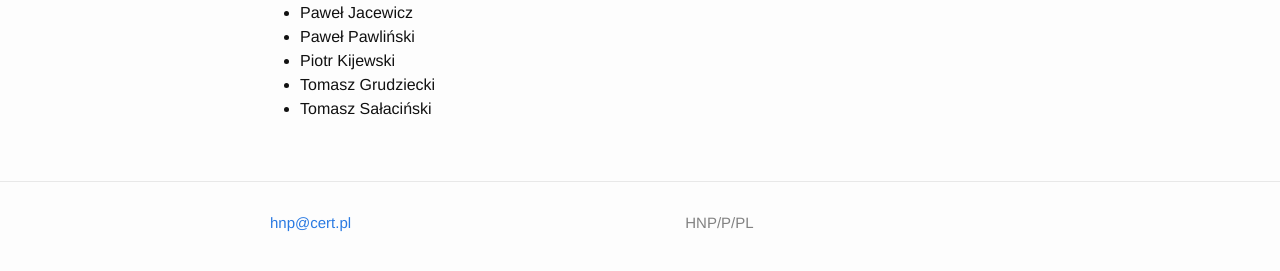
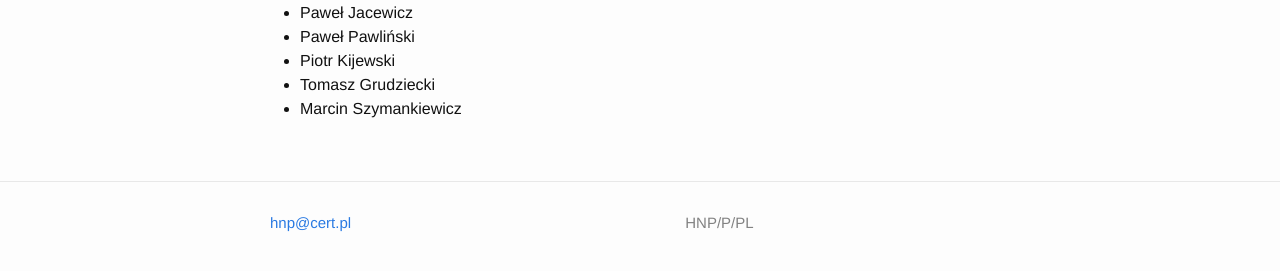
Before and after one commit to HNP-PL/HNP-PL.github.io, a Jekyll site: the page built from members.md, in a window 1280 px wide. Shown: the part 283-554 px from the top of the page. Built offline with Jekyll 4.4.1, drawn with Linux system fonts in a browser that asks for light colours.

Commit message:
Updated members list to reflect current state.

```diff
--- a/members.md
+++ b/members.md
@@ -13,4 +13,4 @@ permalink: /members/
 - Paweł Pawliński
 - Piotr Kijewski
 - Tomasz Grudziecki
-- Tomasz Sałaciński
+- Marcin Szymankiewicz
```
